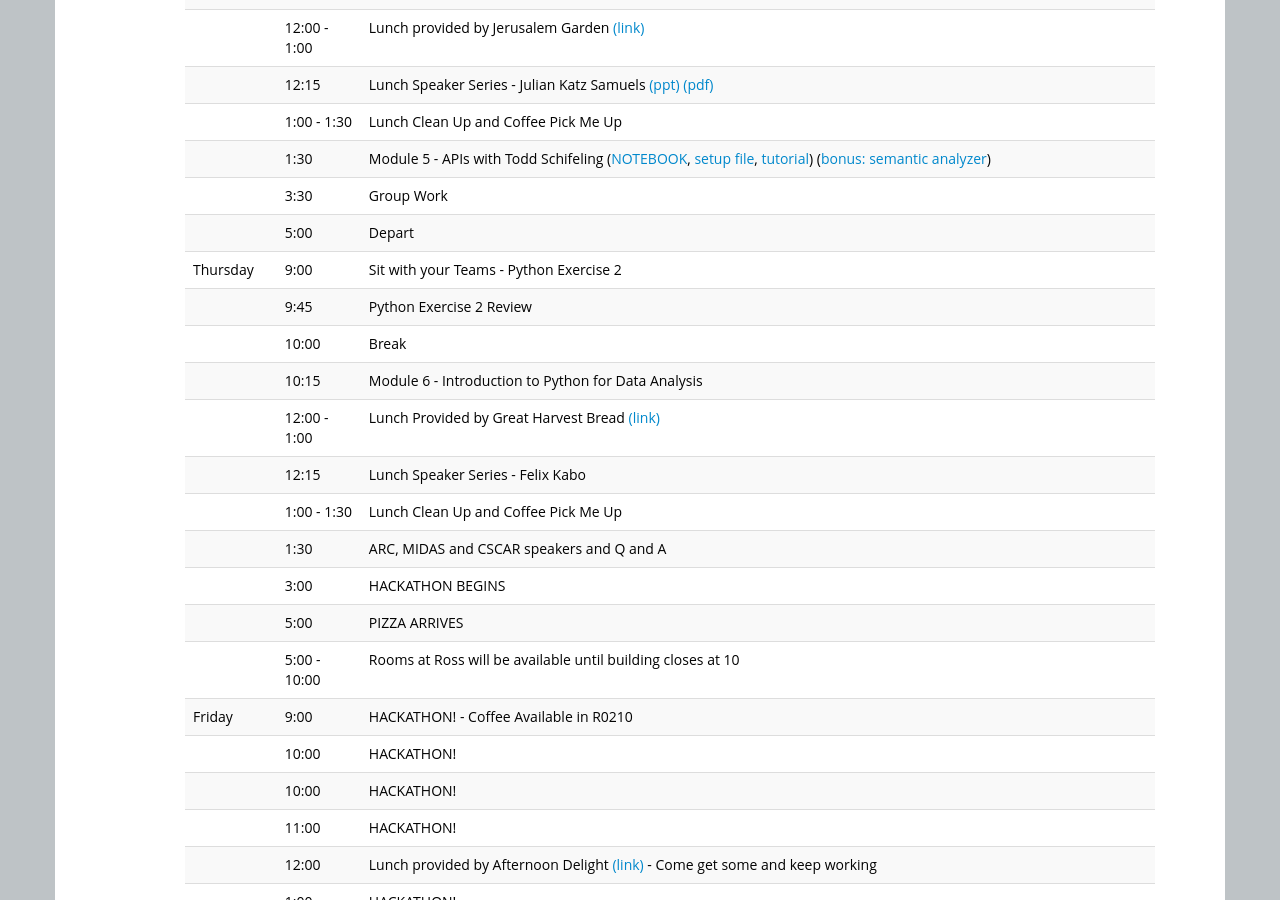
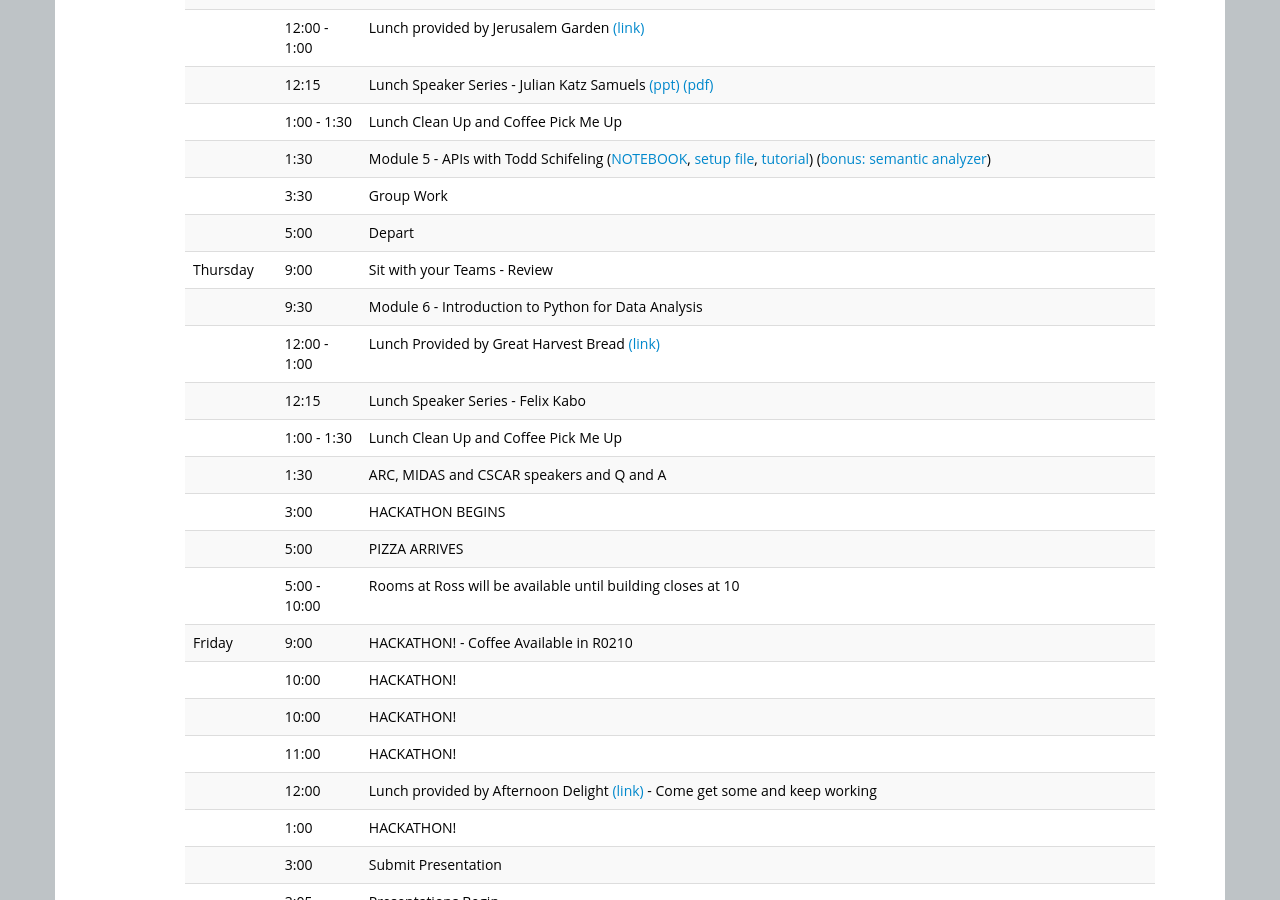
Before and after one commit to ICOSBigDataCamp/2018-summer-camp, a Jekyll site: the page built from index.html, in a window 1280 px wide and 900 px high, scrolled down 1918 px. Built offline with Jekyll 4.4.1, drawn with Linux system fonts in a browser that asks for light colours.

Commit message:
Update index.html
updating thursday

```diff
--- a/index.html
+++ b/index.html
@@ -174,10 +174,8 @@ Organizing committee: Jerry Davis, H. V. Jagadish, Cliff Lampe, and Brian Noble
   <tr> <td></td>       <td>3:30</td>   <td>Group Work</td> </tr>
   <tr> <td></td>       <td>5:00</td>   <td>Depart</td> </tr>
 
-  <tr> <td>Thursday</td><td>9:00</td>    <td>Sit with your Teams - Python Exercise 2 </td> </tr>
-  <tr> <td></td>       <td>9:45</td>    <td>Python Exercise 2 Review</td> </tr>
-  <tr> <td></td>       <td>10:00</td>   <td>Break</td> </tr>
-  <tr> <td></td>       <td>10:15</td>   <td>Module 6 - Introduction to Python for Data Analysis </td> </tr>
+  <tr> <td>Thursday</td><td>9:00</td>    <td>Sit with your Teams - Review </td> </tr>
+  <tr> <td></td>       <td>9:30</td>    <td>Module 6 - Introduction to Python for Data Analysis </td> </tr>
   <tr> <td></td>       <td>12:00 - 1:00 </td>   <td>Lunch Provided by Great Harvest Bread <a href="http://annarbormi.greatharvestbread.com/">(link)</a></td> </tr>
   <tr> <td></td>       <td>12:15</td>   <td>Lunch Speaker Series - Felix Kabo</td> </tr>
   <tr> <td></td>       <td>1:00 - 1:30</td>    <td>Lunch Clean Up and Coffee Pick Me Up</td> </tr>
```
